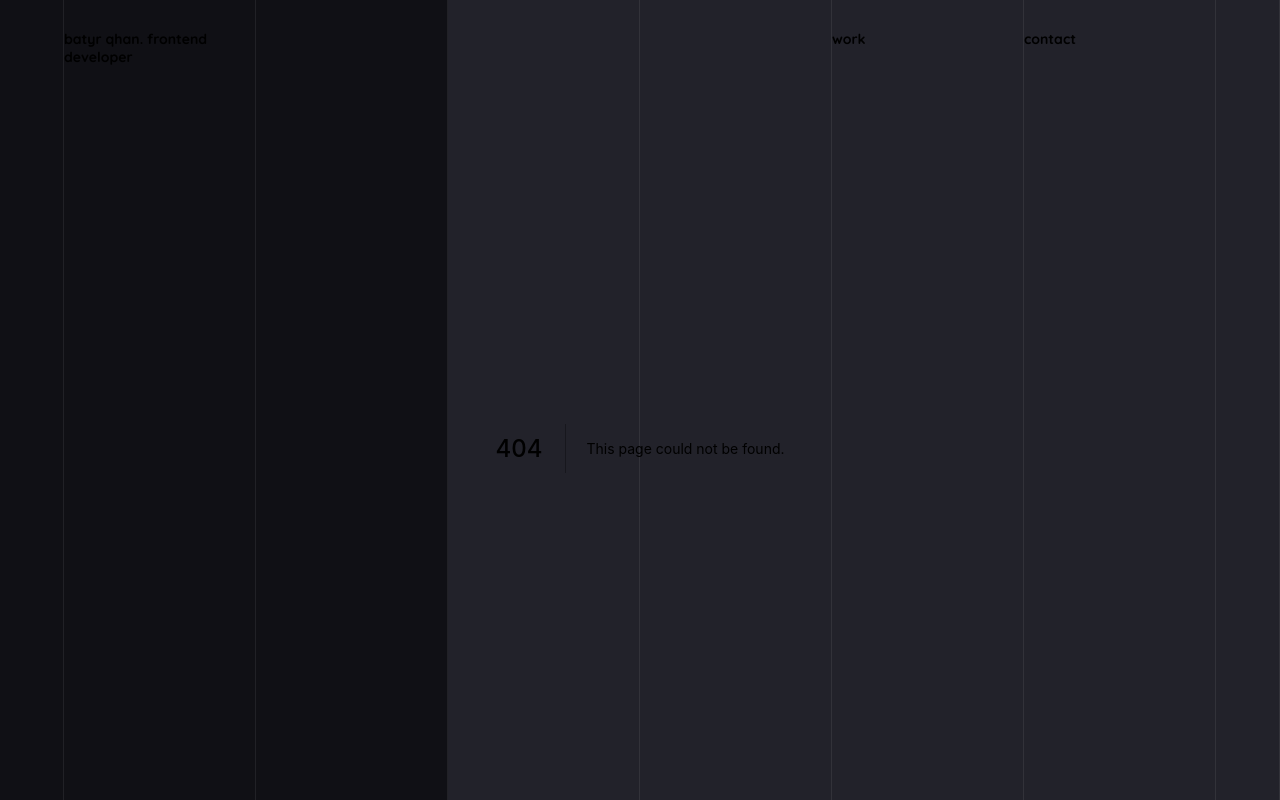
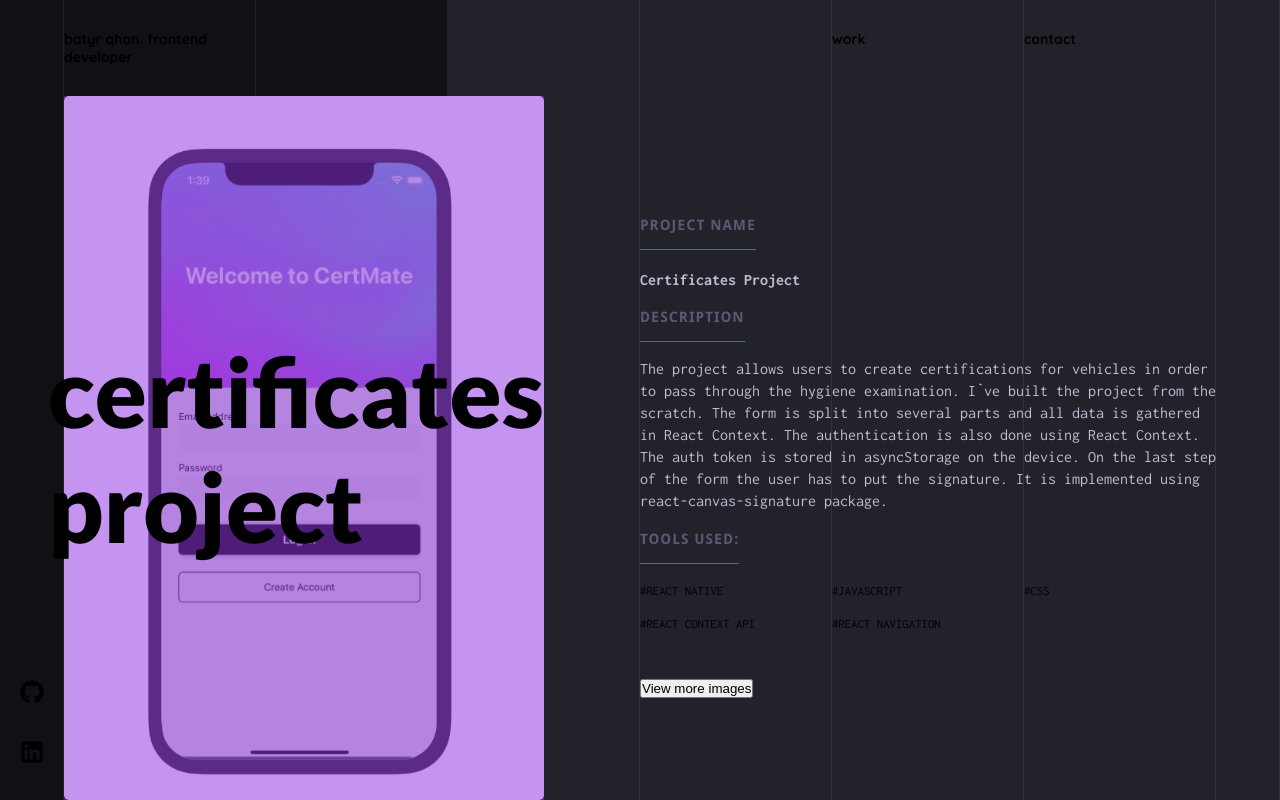
Before and after one commit to batyr-qhan/my-portfolio, a Next.js app: page /works/project-1 in a window 1280 px wide. Before the commit this address had no page. Built offline with nearby package versions, Linux system fonts and the light colour scheme.

Commit message:
add: works folder pages, project page layout

```diff
--- a/components/layout/layout.js
+++ b/components/layout/layout.js
@@ -6,11 +6,7 @@
   return (
     <>
       <div className="overlay">
-        <div className="black-bg leftSidebar">
-          {/* <FaGithub size="1.5rem" className="icon" />
-          <FaLinkedin size="1.5rem" className="icon" />
-          <FaTwitter size="1.5rem" className="icon" /> */}
-        </div>
+        <div className="black-bg leftSidebar"></div>
         <div className="black-bg"></div>
         <div className="black-bg"></div>
         <div></div>
--- a/components/layout/navbar.js
+++ b/components/layout/navbar.js
@@ -13,8 +13,8 @@
       <div></div>
       <div className={classes.navItem}>
         <div className={classes.navItemContent}>
-          <Link href="/work">work</Link>
-          <Link href="/work">work</Link>
+          <Link href="/works/project-1">work</Link>
+          <Link href="/works/project-1">work</Link>
         </div>
       </div>
       <div className={classes.navItem}>
--- /dev/null
+++ b/components/layout/projectPageLayout.js
@@ -0,0 +1,28 @@
+import Link from "next/link";
+import styles from "./projectPageLayout.module.scss";
+import { FaGithub, FaLinkedin, FaTwitter } from "react-icons/fa";
+
+export default function ProjectPageLayout({ children }) {
+  return (
+    <div className="container">
+      <div className={styles.leftSidebarCol}>
+        <Link href="https://github.com/batyr-qhan" passHref>
+          <a target="_blank">
+            <FaGithub
+              size="1.5rem"
+              className={styles.icon}
+              onClick={() => {}}
+            />
+          </a>
+        </Link>
+        <Link href="https://www.linkedin.com/in/batyrqh/" passHref>
+          <a target="_blank">
+            <FaLinkedin size="1.5rem" className={styles.icon} />
+          </a>
+        </Link>
+      </div>
+      {children}
+      <div></div>
+    </div>
+  );
+}
--- /dev/null
+++ b/components/layout/projectPageLayout.module.scss
@@ -0,0 +1,10 @@
+.leftSidebarCol {
+  display: flex;
+  flex-direction: column;
+  justify-content: flex-end;
+  align-items: center;
+  .icon {
+    margin-bottom: 2rem;
+    cursor: pointer;
+  }
+}
--- a/components/work-page/work-page.js
+++ b/components/projects/project-one-page/index.js
@@ -1,31 +1,19 @@
-import Link from "next/link";
-import styles from "./work-page.module.scss";
-import { FaGithub, FaLinkedin, FaTwitter } from "react-icons/fa";
+import styles from "./project-one-page.module.scss";
+import ProjectPageLayout from "../../layout/projectPageLayout";
+import Image from "next/image";
 
-export default function WorkPage() {
+export default function ProjectOnePage() {
   return (
-    // TODO: remove useless empty divs and fix styling so left column can be used
-    <div className="container">
-      <div className={styles.leftSidebarCol}>
-        <Link href="https://github.com/batyr-qhan" passHref>
-          <a target="_blank">
-            <FaGithub
-              size="1.5rem"
-              className={styles.icon}
-              onClick={() => {}}
-            />
-          </a>
-        </Link>
+    <ProjectPageLayout>
+      <div className={`image-col ${styles.imageContainerCol}`}>
+        <Image
+          alt="main photo"
+          objectFit="cover"
+          layout="fill"
+          src={"/images/loginScreen.png"}
+          style={{ borderRadius: 5 }}
+        />
 
-        <Link href="https://www.linkedin.com/in/batyrqh/" passHref>
-          <a target="_blank">
-            <FaLinkedin size="1.5rem" className={styles.icon} />
-          </a>
-        </Link>
-
-        {/* <FaTwitter size="1.5rem" className={styles.icon} /> */}
-      </div>
-      <div className={`image-col ${styles.imageContainerCol}`}>
         <div className={styles.mainTitleContainer}>
           <h1 className={styles.mainTitle}>certificates project</h1>
         </div>
@@ -78,7 +66,6 @@
           </div>
         </div>
       </div>
-      <div></div>
-    </div>
+    </ProjectPageLayout>
   );
 }
--- a/components/work-page/work-page.module.scss
+++ b/components/projects/project-one-page/project-one-page.module.scss
@@ -1,17 +1,4 @@
-.leftSidebarCol {
-  display: flex;
-  flex-direction: column;
-  justify-content: flex-end;
-  align-items: center;
-  .icon {
-    margin-bottom: 2rem;
-    cursor: pointer;
-  }
-}
-
 .imageContainerCol {
-  background-image: url("../../public/images/loginScreen.png");
-
   &:after {
     transition: all 0.5s linear;
     position: absolute;
@@ -54,22 +41,6 @@
   }
 }
 
-.sendEmailWrapper {
-  display: flex;
-  align-items: center;
-  margin: 1rem 0;
-  .arrow {
-    width: 64px;
-    height: 1px;
-  }
-  .leftText {
-    font-size: 1rem;
-  }
-  .rightText {
-    font-size: 1.25rem;
-  }
-}
-
 .skillsContainer {
   display: flex;
   flex-wrap: wrap;
--- a/pages/work.js
+++ /dev/null
@@ -1,5 +0,0 @@
-import WorkPage from "../components/work-page/work-page";
-
-export default function Experience() {
-  return <WorkPage />;
-}
--- /dev/null
+++ b/pages/works/project-1.js
@@ -0,0 +1,5 @@
+import ProjectOnePage from "../../components/projects/project-one-page";
+
+export default function ProjectOne() {
+  return <ProjectOnePage />;
+}
```
